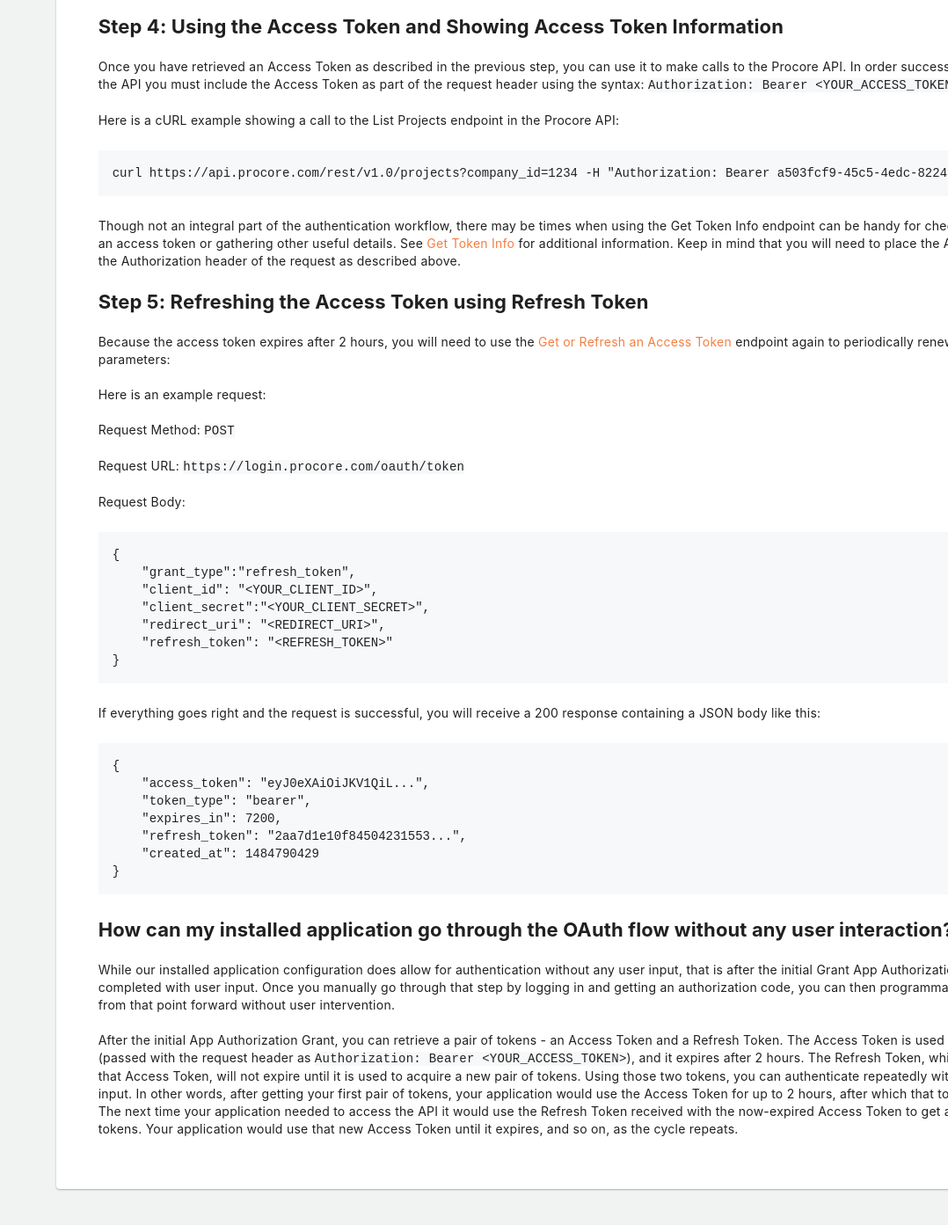
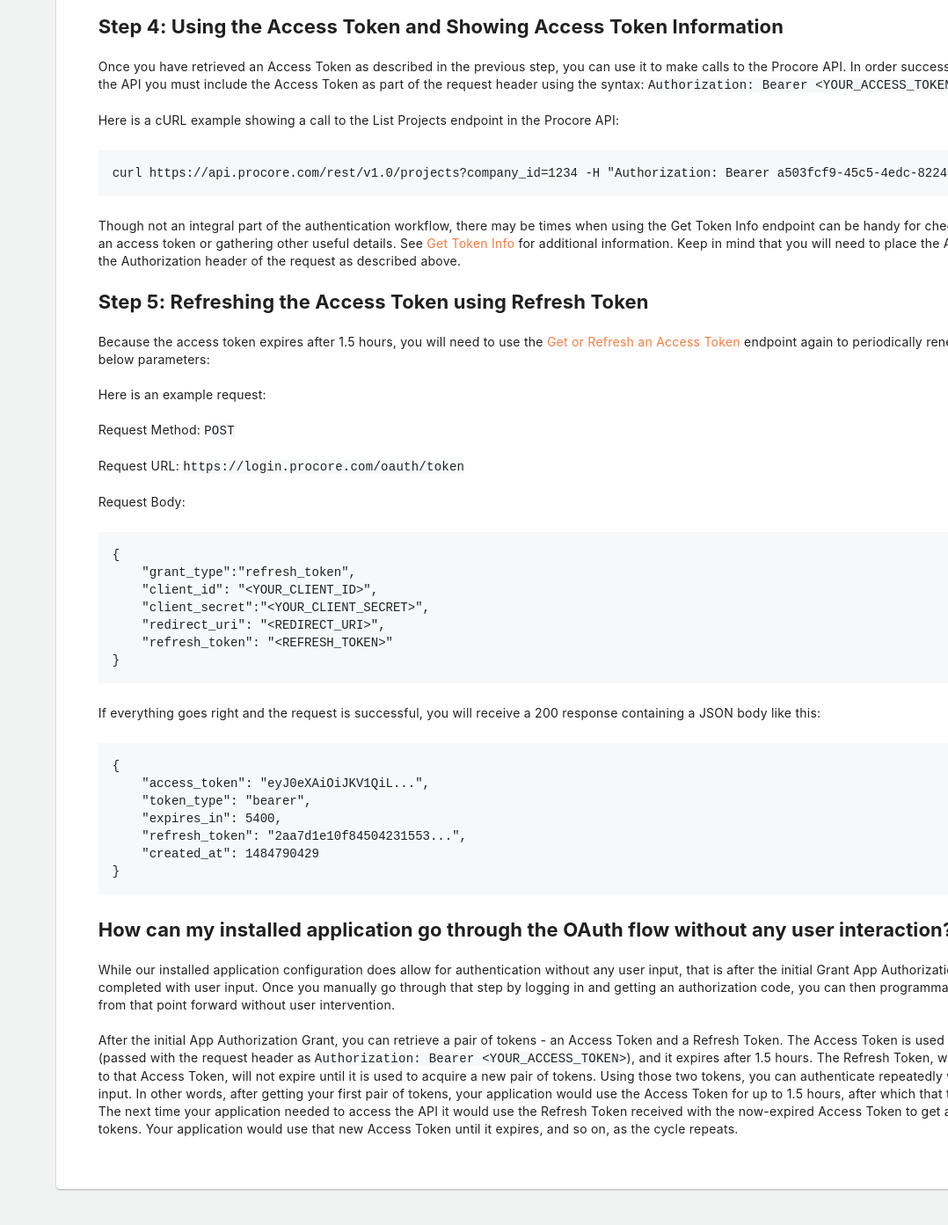
Before and after one commit to procore/documentation, a Jekyll site: the page built from oauth/oauth_installed_apps.md, in a window 1280 px wide and 1400 px high, scrolled down 3244 px. Shown: the top 1393 px of the window at 88% size, without its empty margins (202-1280 px from the left). Built offline with Jekyll 4.4.1, drawn with Linux system fonts in a browser that asks for light colours; comment, search, counter and statistics services are not loaded; some of the changed text lies outside the part shown.

Commit message:
Various page updates for token expiration duration change

```diff
--- a/oauth/oauth_installed_apps.md
+++ b/oauth/oauth_installed_apps.md
@@ -90,7 +90,7 @@ If everything goes right and the request is successful, you’ll receive a 200 r
 {
     "access_token": "dbaf9757982a9e7...",
     "token_type": "bearer",
-    "expires_in": 7200,
+    "expires_in": 5400,
     "refresh_token": "76ba4c5c75c96f608...",
     "created_at": 1484786897
 }
@@ -114,7 +114,7 @@ See [Get Token Info](https://developers.procore.com/reference/rest/v1/authentica
 
 ## Step 5: Refreshing the Access Token using Refresh Token
 
-Because the access token expires after 2 hours, you will need to use the [Get or Refresh an Access Token](https://developers.procore.com/reference/rest/v1/authentication#get-or-refresh-an-access-token) endpoint again to periodically renew it using the below parameters:
+Because the access token expires after 1.5 hours, you will need to use the [Get or Refresh an Access Token](https://developers.procore.com/reference/rest/v1/authentication#get-or-refresh-an-access-token) endpoint again to periodically renew it using the below parameters:
 
 Here is an example request:
 
@@ -140,7 +140,7 @@ If everything goes right and the request is successful, you will receive a 200 r
 {
     "access_token": "eyJ0eXAiOiJKV1QiL...",
     "token_type": "bearer",
-    "expires_in": 7200,
+    "expires_in": 5400,
     "refresh_token": "2aa7d1e10f84504231553...",
     "created_at": 1484790429
 }
@@ -151,9 +151,9 @@ If everything goes right and the request is successful, you will receive a 200 r
 While our installed application configuration does allow for authentication without any user input, that is after the initial Grant App Authorization step is completed with user input.
 Once you manually go through that step by logging in and getting an authorization code, you can then programmatically authenticate from that point forward without user intervention.
 
-After the initial App Authorization Grant, you can retrieve a pair of tokens - an Access Token and a Refresh Token. The Access Token is used to authenticate (passed with the request header as `Authorization: Bearer <YOUR_ACCESS_TOKEN>`), and it expires after 2 hours.
+After the initial App Authorization Grant, you can retrieve a pair of tokens - an Access Token and a Refresh Token. The Access Token is used to authenticate (passed with the request header as `Authorization: Bearer <YOUR_ACCESS_TOKEN>`), and it expires after 1.5 hours.
 The Refresh Token, which corresponds to that Access Token, will not expire until it is used to acquire a new pair of tokens.
 Using those two tokens, you can authenticate repeatedly without any user input.
-In other words, after getting your first pair of tokens, your application would use the Access Token for up to 2 hours, after which that token would expire.
+In other words, after getting your first pair of tokens, your application would use the Access Token for up to 1.5 hours, after which that token would expire.
 The next time your application needed to access the API it would use the Refresh Token received with the now-expired Access Token to get a new pair of fresh tokens.
 Your application would use that new Access Token until it expires, and so on, as the cycle repeats.
```
Also changed, not shown: getting_started/making_first_call.md (+1 -1 lines), oauth/oauth_client_credentials.md (+2 -2 lines), oauth/oauth_client_credentials_legacy.md (+2 -2 lines).
